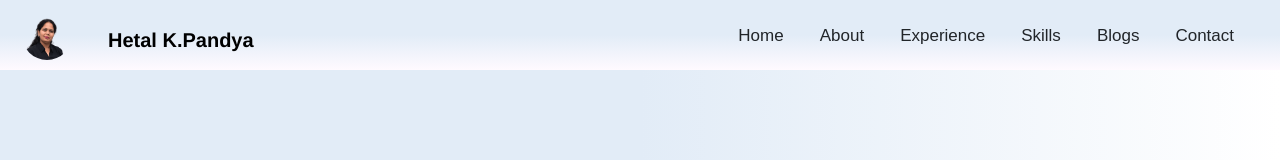
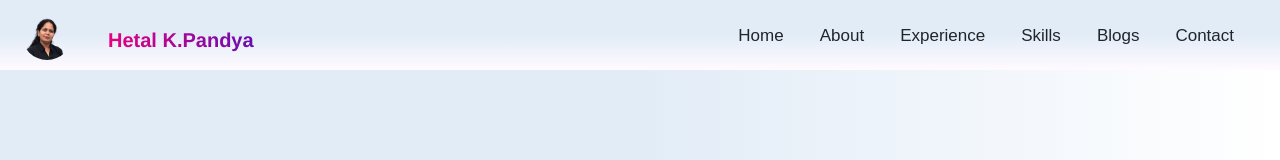
Before and after one commit to hariharan005/hetal, a React (Create React App) app in the folder hetal-portfolio/: page / in a window 1280 px wide. In both pictures the pointer is over the element "Hetal K.Pandya". Shown: the top 160 px of the page. Built offline with nearby package versions, Linux system fonts and the light colour scheme.

Commit message:
Header updated, logo text name hover effect added

```diff
--- a/hetal-portfolio/src/css/header.css
+++ b/hetal-portfolio/src/css/header.css
@@ -24,6 +24,12 @@
     line-height: 50px;
     font-weight: 600;
 }
+.logo-text:hover{
+    background: linear-gradient(to right, #e6017f 0%, #670db0 100%);
+    -webkit-text-fill-color: transparent;
+    -webkit-background-clip: text;
+    transition: 0.3s all;
+}
 .navlink{
     transition: all .5s ease;
     color: var(--textcolor);
@@ -40,6 +46,6 @@
 .navlink:hover{
     transform: translateY(-0.25em);
     color: #fffaff;
-    box-shadow: inset 0 -3.25em 0 0 #E6017F;
+    box-shadow: inset 0 -3.25em 0 0 #E6017F; /* fills the color inside*/
     /* background: linear-gradient(90deg, rgba(230,1,127,1) 0%, rgba(103,13,176,1) 100%); */
 }
```
